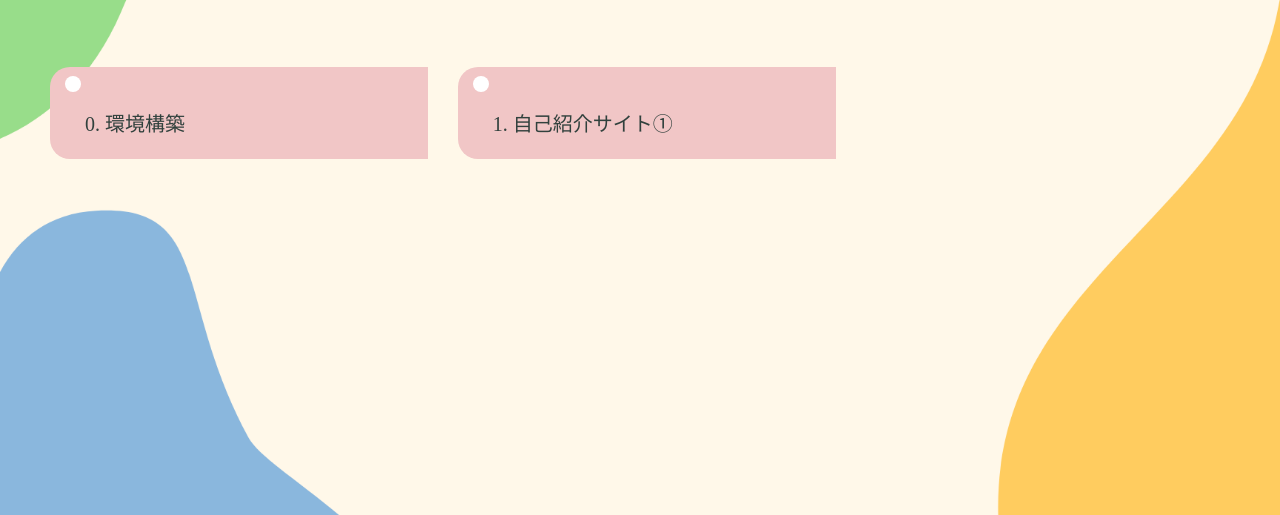
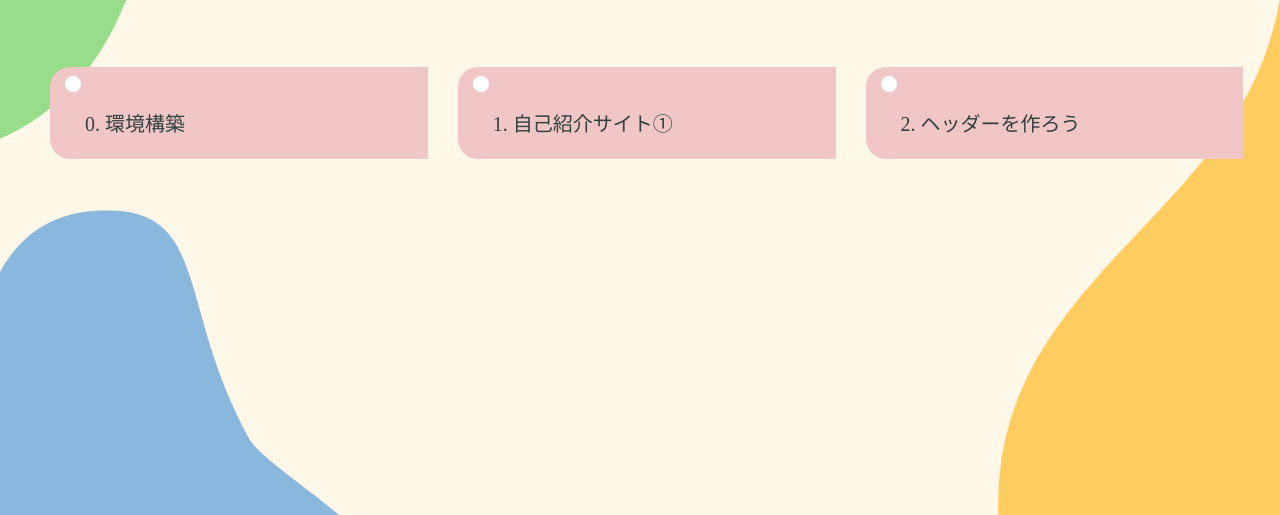
Before and after one commit to tokyo0121/-, a plain HTML site: page index.html in a window 1280 px wide. Shown: the part 285-800 px from the top of the page. Drawn offline with Linux system fonts and the light colour scheme.

Commit message:
第２弾

```diff
--- a/index.html
+++ b/index.html
@@ -15,6 +15,7 @@
     <div class="contents">
       <li><a href="https://drive.google.com/file/d/1Bm208fCToR6GPAO_e2Rc2svPPKjRS3rM/view?usp=sharing" target="_blank">0. 環境構築</a></li>
       <li><a href="https://drive.google.com/file/d/1bKNOtIzCBkZ2t9AcuZJs9arYfG4x9WlI/view?usp=sharing" target="_blank">1. 自己紹介サイト①</a></li>
+      <li><a href="https://drive.google.com/file/d/1DZjLNvC2nLJ5eBMzqUcuEUHsHLkFdrG2/view?usp=sharing" target="_blank">2. ヘッダーを作ろう</a></li>
     </div>
 
 
```
